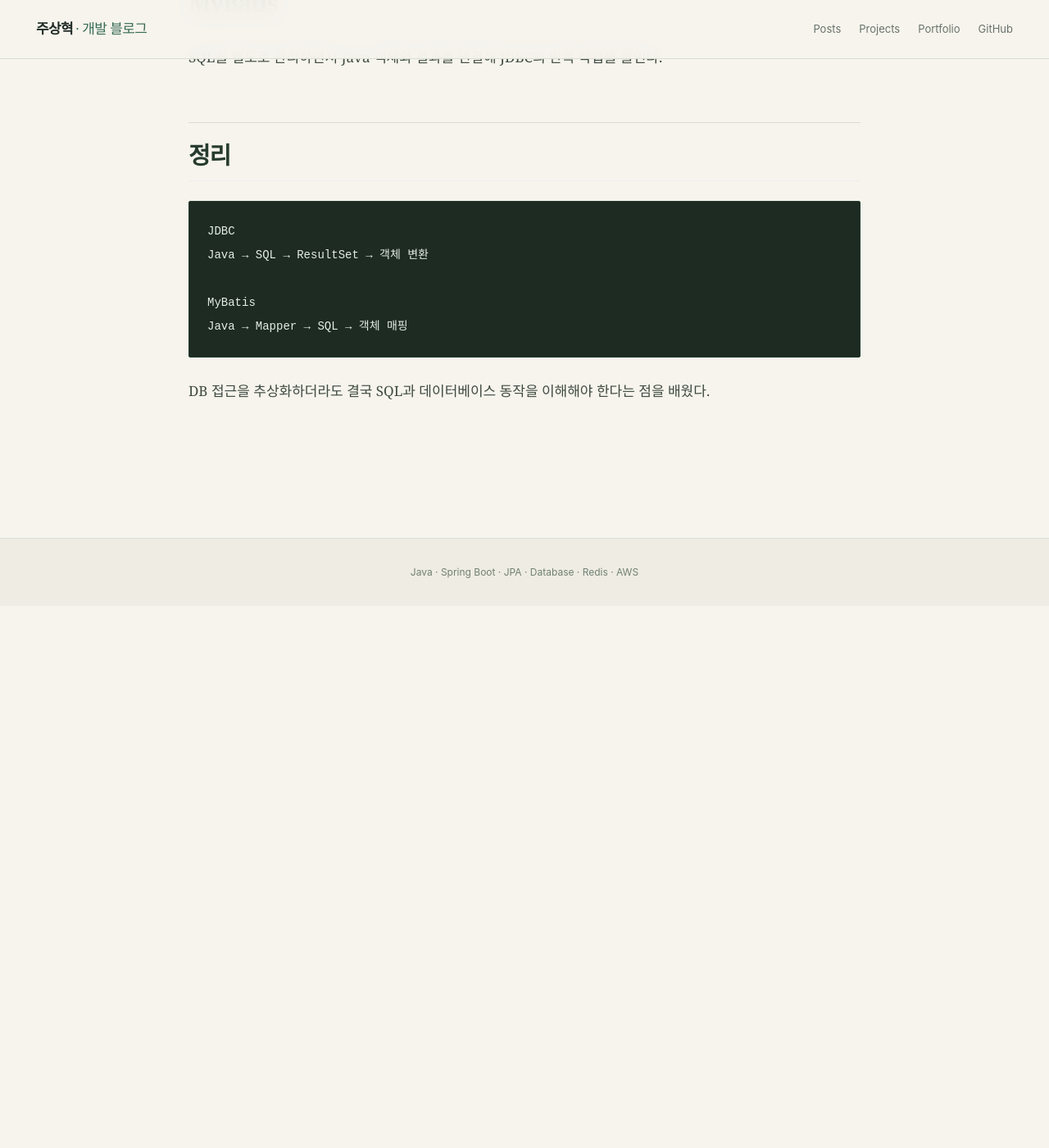
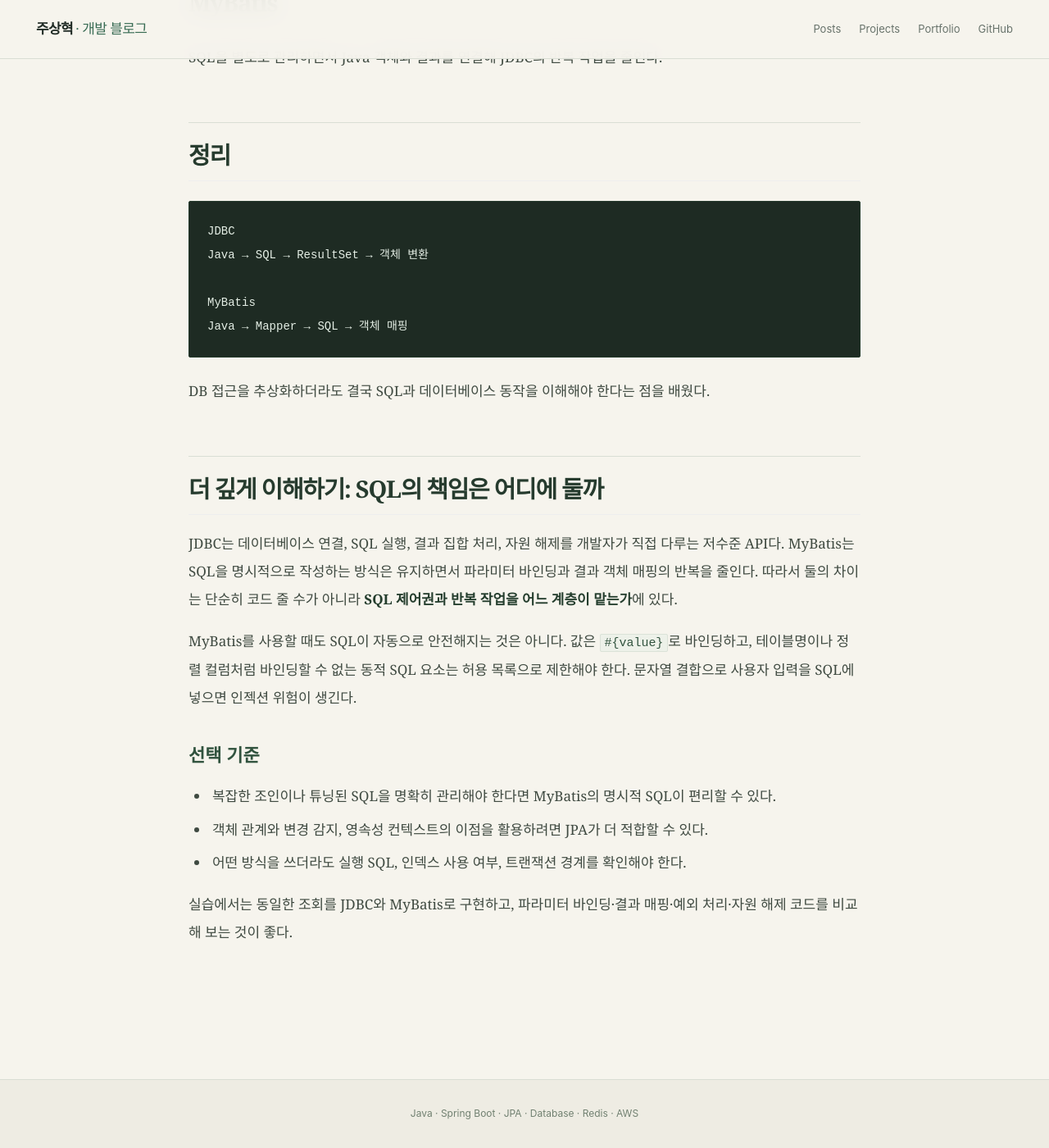
Before and after one commit to zuzusnasna/zuzusnasna.github.io, a Jekyll site: the page built from _posts/2026-09-04-spring-jdbc-mybatis.md, in a window 1280 px wide and 1400 px high, scrolled down 838 px. Shown: the whole window at 82% size. Built offline with Jekyll 4.4.1, drawn with Linux system fonts in a browser that asks for light colours; before the commit the page ends 1577 px from its top, so only the background shows below that.

Commit message:
docs: expand learning notes with implementation rationale

````diff
--- a/_posts/2026-09-04-spring-jdbc-mybatis.md
+++ b/_posts/2026-09-04-spring-jdbc-mybatis.md
@@ -29,3 +29,16 @@ Java → Mapper → SQL → 객체 매핑
 ```
 
 DB 접근을 추상화하더라도 결국 SQL과 데이터베이스 동작을 이해해야 한다는 점을 배웠다.
+
+## 더 깊게 이해하기: SQL의 책임은 어디에 둘까
+
+JDBC는 데이터베이스 연결, SQL 실행, 결과 집합 처리, 자원 해제를 개발자가 직접 다루는 저수준 API다. MyBatis는 SQL을 명시적으로 작성하는 방식은 유지하면서 파라미터 바인딩과 결과 객체 매핑의 반복을 줄인다. 따라서 둘의 차이는 단순히 코드 줄 수가 아니라 **SQL 제어권과 반복 작업을 어느 계층이 맡는가**에 있다.
+
+MyBatis를 사용할 때도 SQL이 자동으로 안전해지는 것은 아니다. 값은 `#{value}`로 바인딩하고, 테이블명이나 정렬 컬럼처럼 바인딩할 수 없는 동적 SQL 요소는 허용 목록으로 제한해야 한다. 문자열 결합으로 사용자 입력을 SQL에 넣으면 인젝션 위험이 생긴다.
+
+### 선택 기준
+- 복잡한 조인이나 튜닝된 SQL을 명확히 관리해야 한다면 MyBatis의 명시적 SQL이 편리할 수 있다.
+- 객체 관계와 변경 감지, 영속성 컨텍스트의 이점을 활용하려면 JPA가 더 적합할 수 있다.
+- 어떤 방식을 쓰더라도 실행 SQL, 인덱스 사용 여부, 트랜잭션 경계를 확인해야 한다.
+
+실습에서는 동일한 조회를 JDBC와 MyBatis로 구현하고, 파라미터 바인딩·결과 매핑·예외 처리·자원 해제 코드를 비교해 보는 것이 좋다.
````
